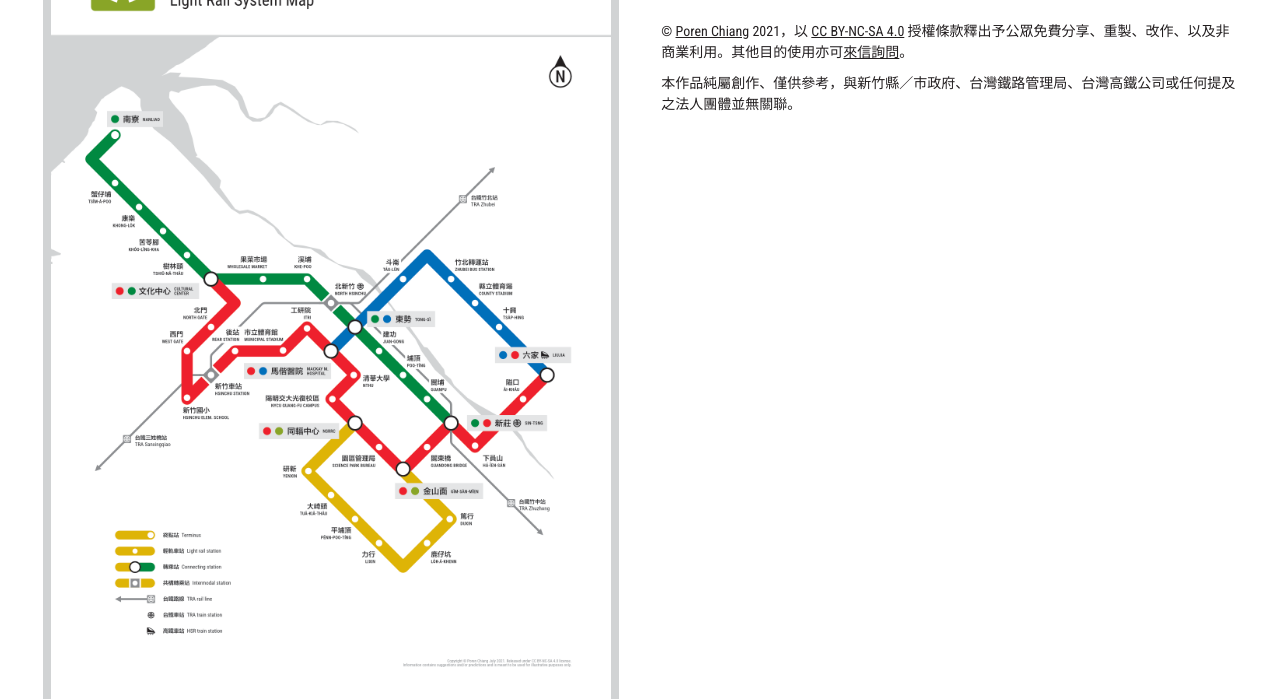
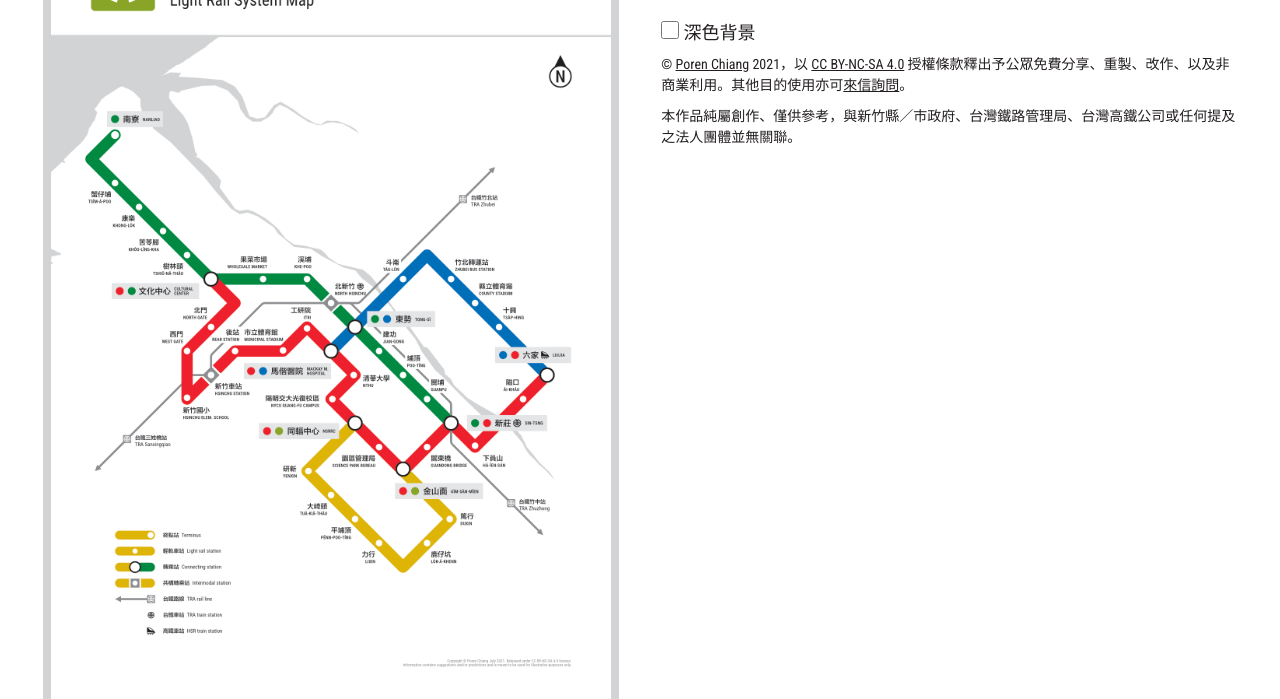
Before and after one commit to rschiang/hsinchu-metro, a plain HTML site: page index.html in a window 1280 px wide. Shown: the part 101-800 px from the top of the page. Drawn offline with Linux system fonts and the light colour scheme.

Commit message:
Implement dark mode switch

```diff
--- a/css/index.css
+++ b/css/index.css
@@ -23,6 +23,7 @@ body {
     font-family: 'Roboto Condensed', Bahnschrift, system-ui, 'Source Han Sans TC', 'Microsoft JhengHei', sans-serif;
     font-size: 1.125rem;
     font-weight: 400;
+    transition: background .15s ease-out, color .15s ease-out;
 }
 
 a {
@@ -74,9 +75,9 @@ p {
 .green.icon:before { background: #008841; }
 .orange.icon:before { background: #b29105; }
 
-#intro {
-    margin-top: 2em;
-    margin-bottom: 2em;
+input[type="checkbox"] {
+    min-width: 1em;
+    min-height: 1em;
 }
 
 footer {
--- a/index.html
+++ b/index.html
@@ -23,11 +23,25 @@
 <body>
 	<h1>新竹輕軌：未來路網圖</h1>
 	<figure id="map"><a href="resources/lrt-map@2x.png" class="blanc"><img alt="新竹輕軌路網圖 Hsinchu LRT System Map / © Poren Chiang 2021, CC BY-NC-SA 4.0" src="resources/lrt-map.png" sizes="100vw" srcset="resources/lrt-map.png 1440w, resources/lrt-map@2x.png 2880w"></a><a href="resources/lrt-map-noir@2x.png" class="noir"><img alt="新竹輕軌路網圖 Hsinchu LRT System Map / © Poren Chiang 2021, CC BY-NC-SA 4.0" src="resources/lrt-map-noir.png" sizes="100vw" srcset="resources/lrt-map-noir.png 1440w, resources/lrt-map-noir@2x.png 2880w"></a></figure>
+	<form id="toggleForm" hidden>
+		<label for="lightSwitch"><input type="checkbox" id="lightSwitch"> 深色背景</label>
+	</form>
 	<article>
 	</article>
 	<footer>
 		<p>© <a href="https://poren.tw/" rel="author">Poren Chiang</a> 2021，以 <a rel="license" href="http://creativecommons.org/licenses/by-nc-sa/4.0/" title="CC「姓名標示─非商業性─相同方式分享」4.0 國際公眾授權條款">CC BY-NC-SA 4.0</a> 授權條款釋出予公眾免費分享、重製、改作、以及非商業利用。其他目的使用亦可<a href="mailto:hi@poren.tw">來信詢問</a>。</p>
 		<p>本作品純屬創作、僅供參考，與新竹縣／市政府、台灣鐵路管理局、台灣高鐵公司或任何提及之法人團體並無關聯。</p>
 	</footer>
+	<script>
+		window.addEventListener('DOMContentLoaded', (() => {
+			let setDarkMode = (value) => {
+				lightSwitch.checked = value;
+				document.documentElement.className = (value ? 'noir' : 'blanc');
+			};
+			setDarkMode(window.matchMedia && window.matchMedia('(prefers-color-scheme: dark)').matches);
+			lightSwitch.addEventListener('input', (e) => { setDarkMode(e.target.checked); e.stopPropagation() });
+			toggleForm.removeAttribute('hidden');
+		}));
+	</script>
 </body>
 </html>
```
